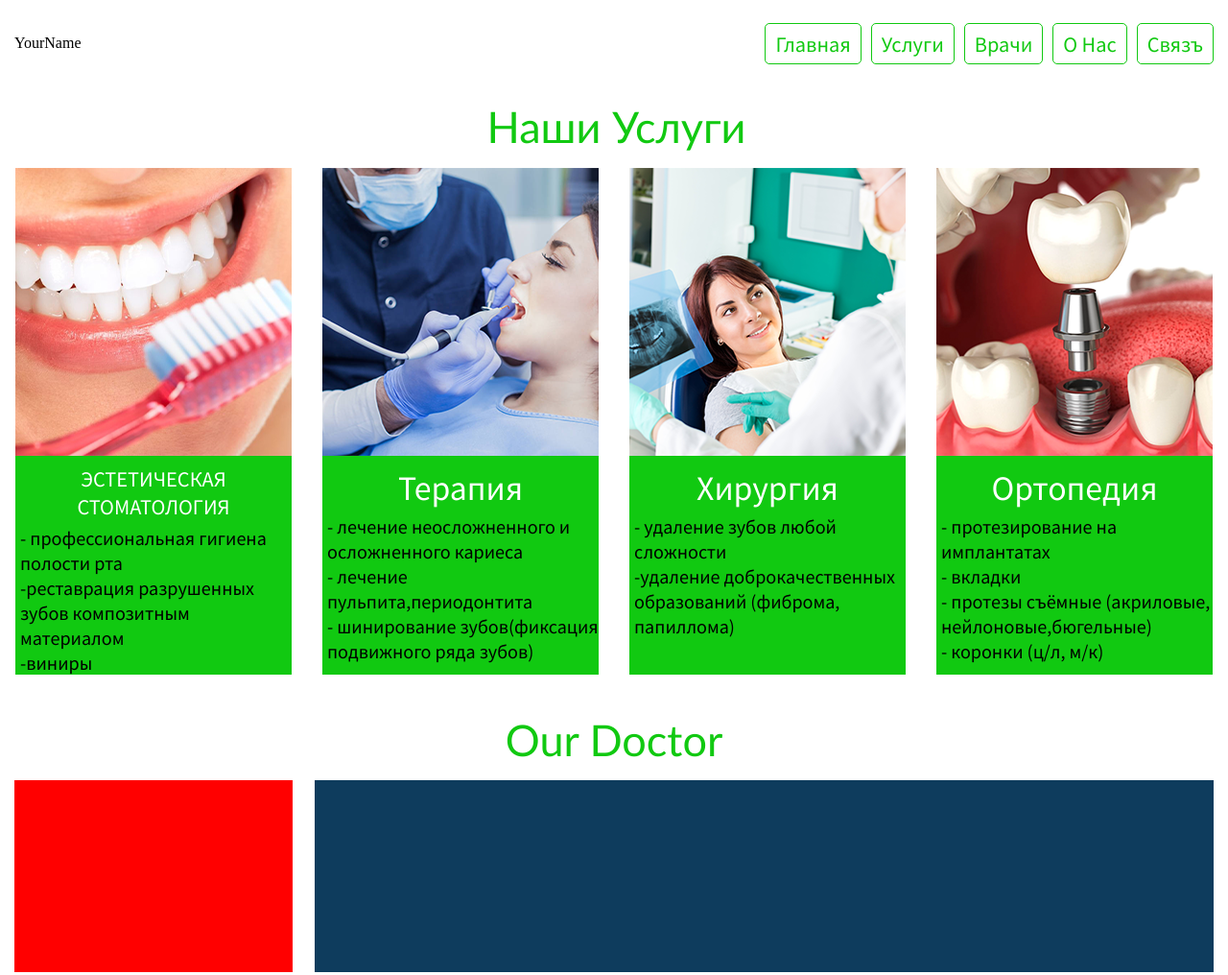
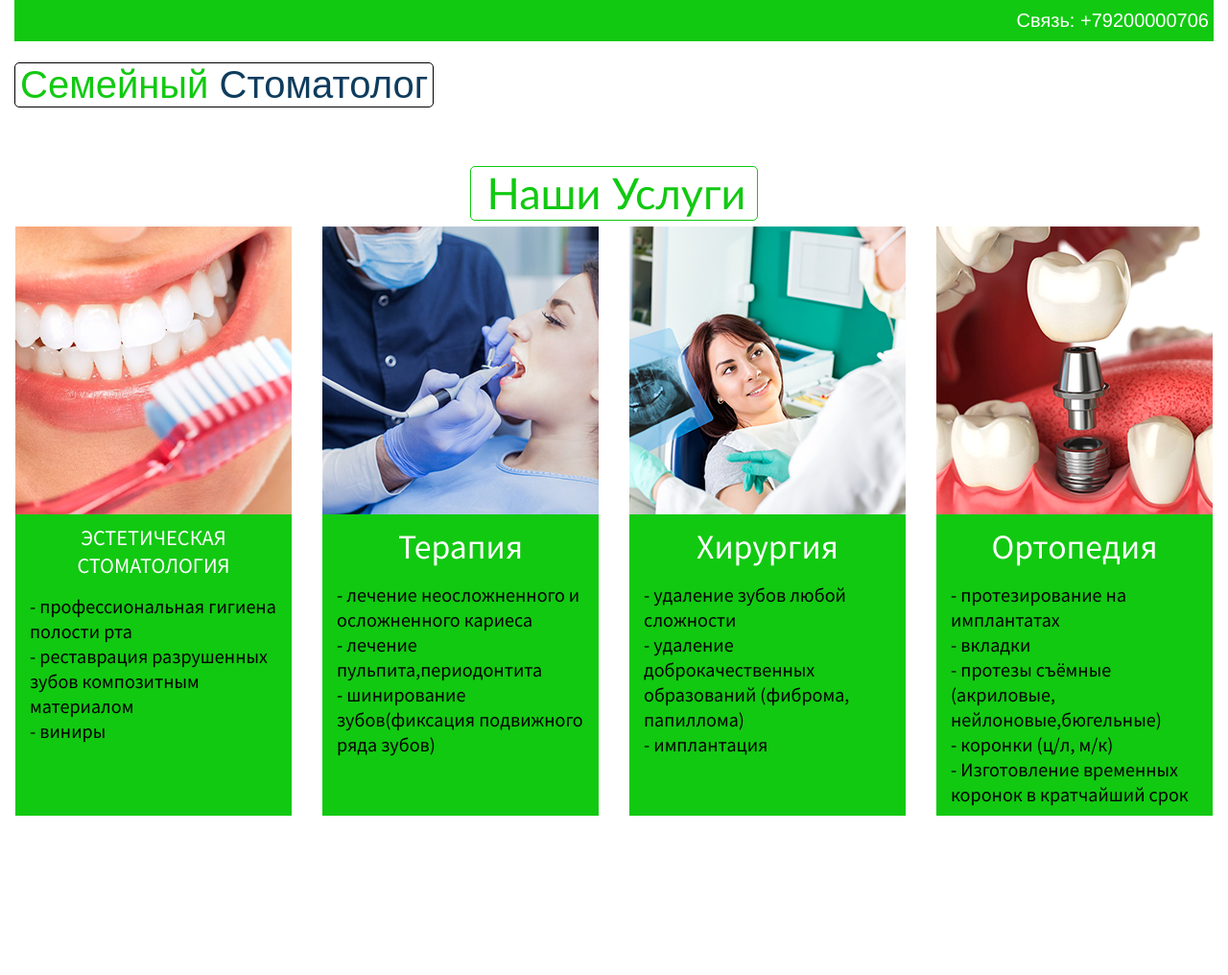
Before and after one commit to firstthencode/dentist, a plain HTML site: page index.html in a window 1280 px wide. Shown: the top 1016 px of the page at 96% size. After the commit the page ends 866 px from the top, so only its background shows below. Drawn offline with Linux system fonts and the light colour scheme.

Commit message:
update files index.html and css/style.css

```diff
--- a/css/style.css
+++ b/css/style.css
@@ -3,7 +3,18 @@
     margin: 0;
     box-sizing: border-box;
 }
-
+.phonenumber {
+    padding: 10px 5px;
+    color: white;
+    font-size: 20px;
+    background: #11c911;
+    text-align: end;
+    font-family: 'Franklin Gothic Medium', 'Arial Narrow', Arial, sans-serif;
+}
+.call {
+    text-decoration: none;
+    color: white;
+}
 .container {
     max-width: 1250px;
     width: 100%;
@@ -15,6 +26,28 @@ header {
     display: flex;
     justify-content: space-between;
     align-items: center;
+    margin-bottom: 25px;
+}
+title {
+    text-transform: capitalize;
+}
+.logo {
+    border: 1px solid black;
+    border-radius: 5px;
+    padding: 0px 5px;
+    font-size: 40px;
+    text-transform: capitalize;
+    font-family: Arial, Helvetica, sans-serif;
+    color: #11c911;
+}
+
+.logo span {
+    color: #0E3C5D;
+}
+
+.logo a {
+    color: #11c911;
+    text-decoration: none;
 }
 /* body {
     padding: 10px 0;
@@ -39,6 +72,7 @@ nav ul {
     display: flex;
     list-style: none;
 }
+
 
 nav ul li {
     margin-left: 10px;
@@ -73,6 +107,14 @@ nav ul li:first-child {
 
 } */
 
+.ost {
+    border: 1px solid #11c911;
+    width: 300px;
+    border-radius: 5px;
+    height: 57px;
+    margin: auto;
+    margin-bottom: 5px;
+}
 .our-services {
     display: flex;
     flex-direction: column;
@@ -96,13 +138,17 @@ nav ul li:first-child {
 .service-block {
     text-align: center;
     width: 23.2%;
-    height: 530px;
+    height: auto;
     border: white solid 1px;
     transition: 0.5s;
     background: #11c911;
     color: black;
+}
 
+.service-block p {
+    padding: 10px;
 }
+
 
 .service-block:hover {
     background-color: #0E3C5D;
--- a/index.html
+++ b/index.html
@@ -8,19 +8,25 @@
     <link href="https://fonts.googleapis.com/css2?family=Fira+Sans&display=swap" rel="stylesheet">
     <link href="https://fonts.googleapis.com/css2?family=Noto+Sans+JP:wght@300;400&display=swap" rel="stylesheet">
     <link rel="stylesheet" href="css/style.css">
-    <title>Document</title>
+    <link rel="stylesheet" href="css/mobile.css">
+    <title>Семейный Стоматолог</title>
 </head>
 <body>
     <div class="bgcolor">
         <div class="container">
             <!-- Header  -->
+            <div class="phonenumber">
+                Связь: <a href="tel:+79200000706" class="call">+79200000706</a>
+            </div>
             <header>
                 <div class="logo">
                     <p>
-                        YourName
+                       <a href="">
+                        Семейный <span>стоматолог</span>
+                       </a>
                     </p>
                 </div>
-                <nav>
+                <!-- <nav>
                     <ul class="menu">
                         <li><a href="#">Главная</a></li>
                         <li><a href="#">Услуги</a></li>
@@ -28,7 +34,13 @@
                         <li><a href="#">О Нас</a></li>
                         <li><a href="#">Связъ</a></li>
                     </ul>
-                </nav>
+                </nav> -->
+
+                <div class="alert">
+                    <p>
+
+                    </p>
+                </div>
             </header>
         </div>
 
@@ -56,9 +68,11 @@
         <div class="container">
             <div class="our-services">
                 <div class="our-services-title">
-                    <p class="titletext">
-                        Наши Услуги
-                    </p>
+                    <div class="ost">
+                        <p class="titletext">
+                            Наши Услуги
+                        </p>
+                    </div>
                 </div>
                 <div class="our-services-blocks">
                     <div class="service-block">
@@ -69,9 +83,9 @@
                         <p>
                             - профессиональная гигиена полости рта
                             <br>
-                            -реставрация разрушенных зубов композитным материалом
+                            - реставрация разрушенных зубов композитным материалом
                             <br>
-                            -виниры
+                            - виниры
                         </p>
                     </div>
                     <div class="service-block">
@@ -95,7 +109,9 @@
                         <p>
                             - удаление зубов любой сложности
                             <br>
-                            -удаление доброкачественных образований (фиброма, папиллома)
+                            - удаление доброкачественных образований (фиброма, папиллома)
+                            <br>
+                            - имплантация
                         </p>
                     </div>
                     <div class="service-block">
@@ -112,6 +128,8 @@
                             нейлоновые,бюгельные)
                             <br>
                             - коронки (ц/л, м/к)
+                            <br>
+                            - Изготовление временных коронок в кратчайший срок
                         </p>
                     </div>
                 </div>
@@ -120,12 +138,12 @@
 
 
         <!-- our-doctors -->
-        <div class="container">
+        <!-- <div class="container">
             <div class="our-doctor">
                 <div class="doctor-title">
                     <p>Our Doctor</p>
                 </div>
-                <!-- doctor1 -->
+               doctor1
                 <div class="doctor">
                     <div class="photo">
                         <img src="" alt="">
@@ -135,7 +153,7 @@
                     </div>
                 </div>
 
-                <!-- doctor2 -->
+               doctor2
                 <div class="doctor">
                     <div class="photo">
                         <img src="" alt="">
@@ -145,14 +163,13 @@
                     </div>
                 </div>
             </div>
-        </div>
+        </div> -->
 
 
         <!-- Footer -->
         <footer>
-            <!-- write yourself code -->
+
         </footer>
     </div>
-    <script src="js/slider.js"></script>
 </body>
 </html>
```
